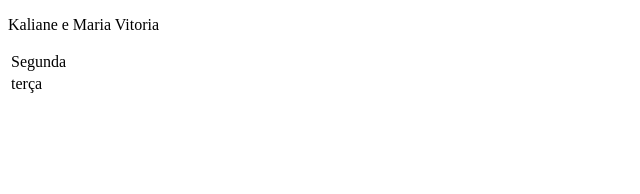
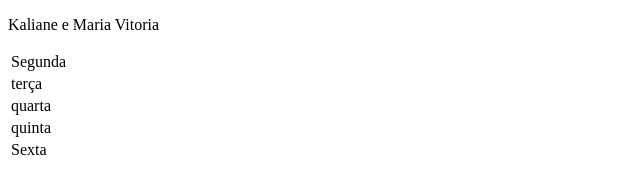
Before and after one commit to kalian3/teste.html, a plain HTML site: page index.html in a window 1280 px wide. Shown: the whole page, without its empty margins (0-640 px from the left). Drawn offline with Linux system fonts and the light colour scheme.

Commit message:
Update index.html

```diff
--- a/index.html
+++ b/index.html
@@ -10,6 +10,14 @@
     <table>
         <tr><td>Segunda</td></tr>
         <tr><td>terça</td></tr>
+        <tr><td>quarta</td></tr>
+        <tr><td>quinta</td></tr>
+        <tr><td>Sexta</td></tr>
+
+
+
+
+
 
 
 
```
